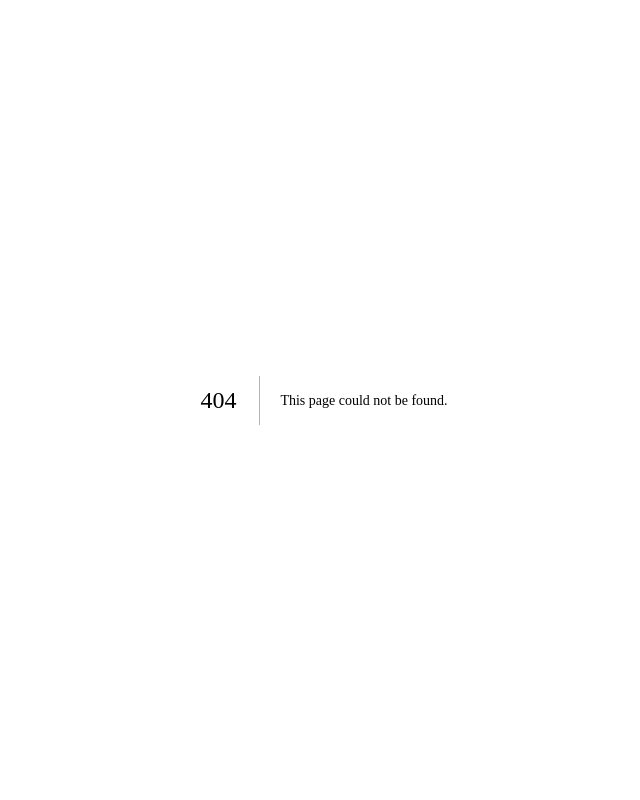
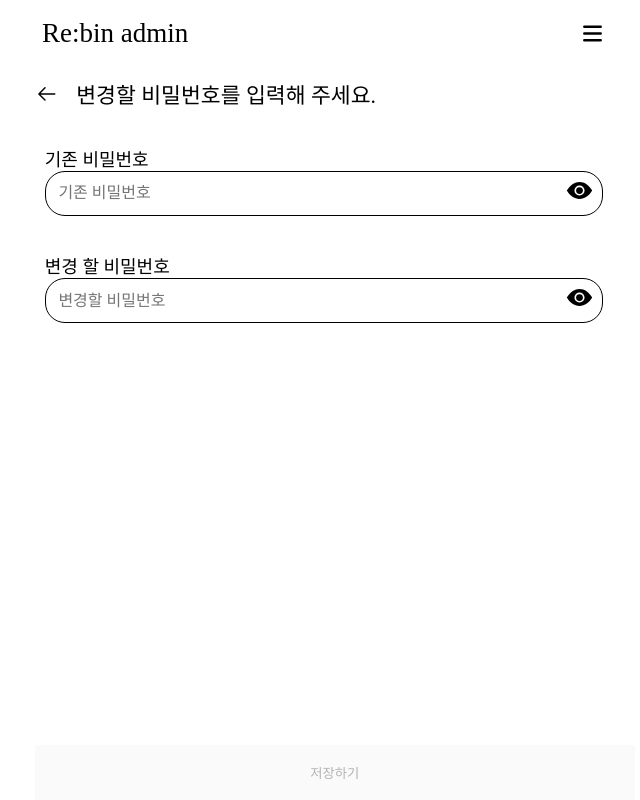
Before and after one commit to yeongipark/re-bin_admin, a Next.js app: page /profile/password in a window 1280 px wide. Before the commit this address had no page. Shown: the whole page, without its empty margins (316-956 px from the left). Built offline with nearby package versions, Linux system fonts and the light colour scheme; no server answers; a web font is replaced by a local one.

Commit message:
feat: 아이디, 비밀번호 변경

```diff
--- /dev/null
+++ b/src/app/(nav)/profile/id/page.module.css
@@ -0,0 +1,51 @@
+.title {
+  font-size: 1.3rem;
+  margin: 1rem 0;
+}
+
+.wrap {
+  position: relative;
+}
+
+.wrap > input {
+  width: 100%;
+  font-size: 1.2rem;
+  padding: 0.7rem;
+  padding-right: 2.5rem;
+  border-radius: 20px;
+  border: 1px solid black;
+}
+
+.wrap > input:focus {
+  outline: none;
+}
+
+.icon {
+  cursor: pointer;
+  position: absolute;
+  top: 0.8rem;
+  right: 10px;
+  font-size: 1.5rem;
+}
+
+.btn {
+  position: fixed;
+  bottom: 0;
+  max-width: 600px;
+  width: 100%;
+}
+
+.btn > button {
+  border-radius: 0px;
+  padding: 1rem;
+  width: 100%;
+}
+
+.active {
+  background-color: black;
+  color: white;
+}
+
+.active:active {
+  background-color: var(--gray6);
+}
--- /dev/null
+++ b/src/app/(nav)/profile/page.module.css
@@ -0,0 +1,25 @@
+.container {
+  height: 90vh;
+  display: flex;
+  align-items: center;
+  justify-content: center;
+}
+
+.btnWrap {
+  display: flex;
+  flex-direction: column;
+  gap: 0.8rem;
+  border: 1px solid var(--gray6);
+  padding: 5rem;
+  border-radius: 10px;
+}
+
+.btnWrap button {
+  width: 13rem;
+  background-color: black;
+  color: white;
+}
+
+.btnWrap button:active {
+  background-color: var(--gray6);
+}
--- /dev/null
+++ b/src/app/(nav)/profile/password/layout.tsx
@@ -0,0 +1,14 @@
+import BackNav from "@/components/nav/backNav";
+
+export default function RootLayout({
+  children,
+}: Readonly<{
+  children: React.ReactNode;
+}>) {
+  return (
+    <div style={{ padding: "0.6rem" }}>
+      <BackNav text="변경할 비밀번호를 입력해 주세요." />
+      {children}
+    </div>
+  );
+}
--- /dev/null
+++ b/src/app/(nav)/profile/password/page.module.css
@@ -0,0 +1,52 @@
+.title {
+  font-size: 1.3rem;
+  margin: 1rem 0;
+}
+
+.wrap {
+  position: relative;
+  margin-top: 2rem;
+}
+
+.wrap > input {
+  width: 100%;
+  font-size: 16px;
+  padding: 0.7rem;
+  padding-right: 2.5rem;
+  border-radius: 20px;
+  border: 1px solid black;
+}
+
+.wrap > input:focus {
+  outline: none;
+}
+
+.icon {
+  cursor: pointer;
+  position: absolute;
+  top: 1.8rem;
+  right: 10px;
+  font-size: 1.5rem;
+}
+
+.btn {
+  position: fixed;
+  bottom: 0;
+  max-width: 600px;
+  width: 100%;
+}
+
+.btn > button {
+  border-radius: 0px;
+  padding: 1rem;
+  width: 100%;
+}
+
+.active {
+  background-color: black;
+  color: white;
+}
+
+.active:active {
+  background-color: var(--gray6);
+}
--- /dev/null
+++ b/src/app/(nav)/profile/password/page.tsx
@@ -0,0 +1,98 @@
+"use client";
+
+import style from "./page.module.css";
+import { useState } from "react";
+import { useRouter } from "next/navigation";
+import { useMutation } from "@tanstack/react-query";
+import apiClient from "@/util/axios";
+import Loading from "@/components/loading/loading";
+import { IoEyeSharp } from "react-icons/io5";
+import { BsEyeSlash } from "react-icons/bs";
+
+export default function Page() {
+  const [password, setPassword] = useState("");
+  const [changePassword, setChangePassword] = useState("");
+  const [showPassword, setShowPassword] = useState(false); // 기존 비밀번호 보기 상태
+  const [showChangePassword, setShowChangePassword] = useState(false); // 변경 비밀번호 보기 상태
+  const router = useRouter();
+
+  const { mutate, isPending } = useMutation({
+    mutationFn: () => change(password, changePassword),
+    onError: (err) => {
+      alert("비밀번호 변경에 실패했습니다. 다시 시도해 주세요." + err.message);
+    },
+    onSuccess: () => {
+      alert("비밀번호가 변경되었습니다.");
+      router.replace("/profile");
+    },
+  });
+
+  if (isPending) return <Loading text="변경중.." />;
+
+  return (
+    <div>
+      <div style={{ padding: "0px 10px" }}>
+        <div className={style.wrap}>
+          <p>기존 비밀번호</p>
+
+          <input
+            type={showPassword ? "text" : "password"} // 비밀번호 보기 상태에 따라 type 변경
+            value={password}
+            onChange={(e) => setPassword(e.target.value)}
+            placeholder="기존 비밀번호"
+          />
+          {showPassword ? (
+            <BsEyeSlash
+              className={style.icon}
+              onClick={() => setShowPassword(false)} // 감추기
+            />
+          ) : (
+            <IoEyeSharp
+              className={style.icon}
+              onClick={() => setShowPassword(true)} // 보기
+            />
+          )}
+        </div>
+        <div className={style.wrap} style={{ marginTop: "2rem" }}>
+          <p>변경 할 비밀번호</p>
+
+          <input
+            type={showChangePassword ? "text" : "password"} // 변경 비밀번호 보기 상태에 따라 type 변경
+            value={changePassword}
+            onChange={(e) => setChangePassword(e.target.value)}
+            placeholder="변경할 비밀번호"
+          />
+          {showChangePassword ? (
+            <BsEyeSlash
+              className={style.icon}
+              onClick={() => setShowChangePassword(false)} // 감추기
+            />
+          ) : (
+            <IoEyeSharp
+              className={style.icon}
+              onClick={() => setShowChangePassword(true)} // 보기
+            />
+          )}
+        </div>
+      </div>
+      <div className={style.btn}>
+        <button
+          disabled={password.length < 5 || changePassword.length < 5}
+          className={`${
+            password.length >= 5 && changePassword.length >= 5 && style.active
+          }`}
+          onClick={() => mutate()}
+        >
+          저장하기
+        </button>
+      </div>
+    </div>
+  );
+}
+
+async function change(originalPassword: string, newPassword: string) {
+  await apiClient.post(`/admin/profile/password`, {
+    originalPassword,
+    newPassword,
+  });
+}
```
Also changed, not shown: src/app/(nav)/profile/id/layout.tsx (added, +14 -0 lines), src/app/(nav)/profile/id/page.tsx (added, +63 -0 lines), src/app/(nav)/profile/page.tsx (added, +17 -0 lines).
